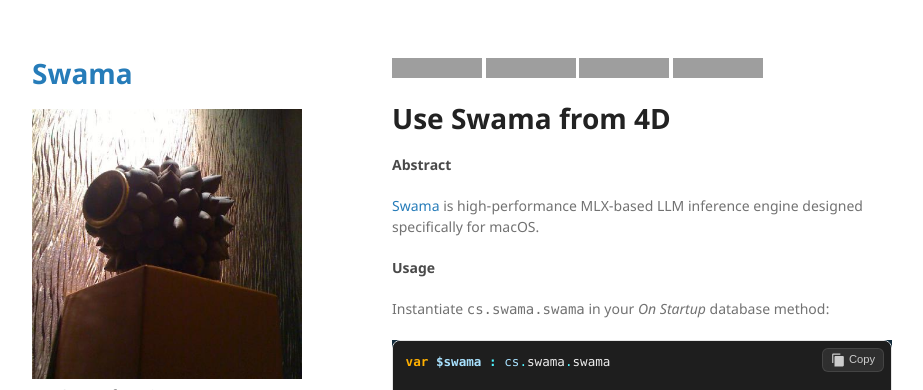
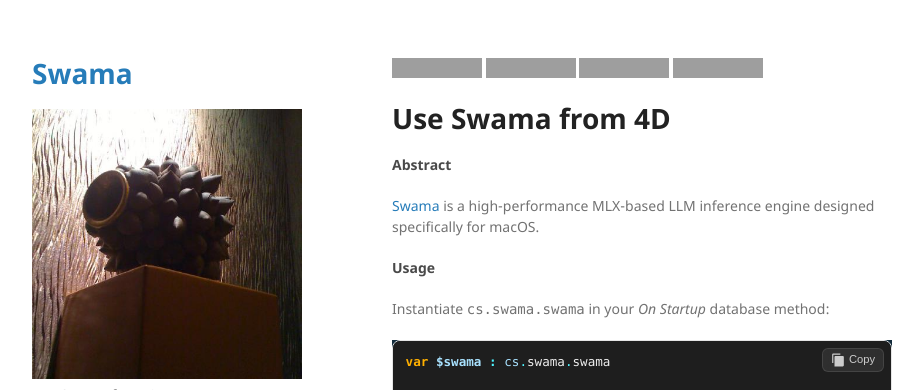
Before and after one commit to miyako/swama, a Jekyll site: the page built from index.md, in a window 1280 px wide and 900 px high, cut to the strip 0-390 px from the top of the window. Shown: the whole strip, without its empty margins (178-1101 px from the left). Built offline with Jekyll 4.4.1, drawn with Linux system fonts in a browser that asks for light colours; grey boxes are pictures that could not be loaded.

```diff
--- a/index.md
+++ b/index.md
@@ -11,7 +11,7 @@ layout: default
 
 #### Abstract
 
-[Swama](https://github.com/Trans-N-ai/swama) is high-performance MLX-based LLM inference engine designed specifically for macOS.
+[Swama](https://github.com/Trans-N-ai/swama) is a high-performance MLX-based LLM inference engine designed specifically for macOS.
 
 #### Usage
 
```
